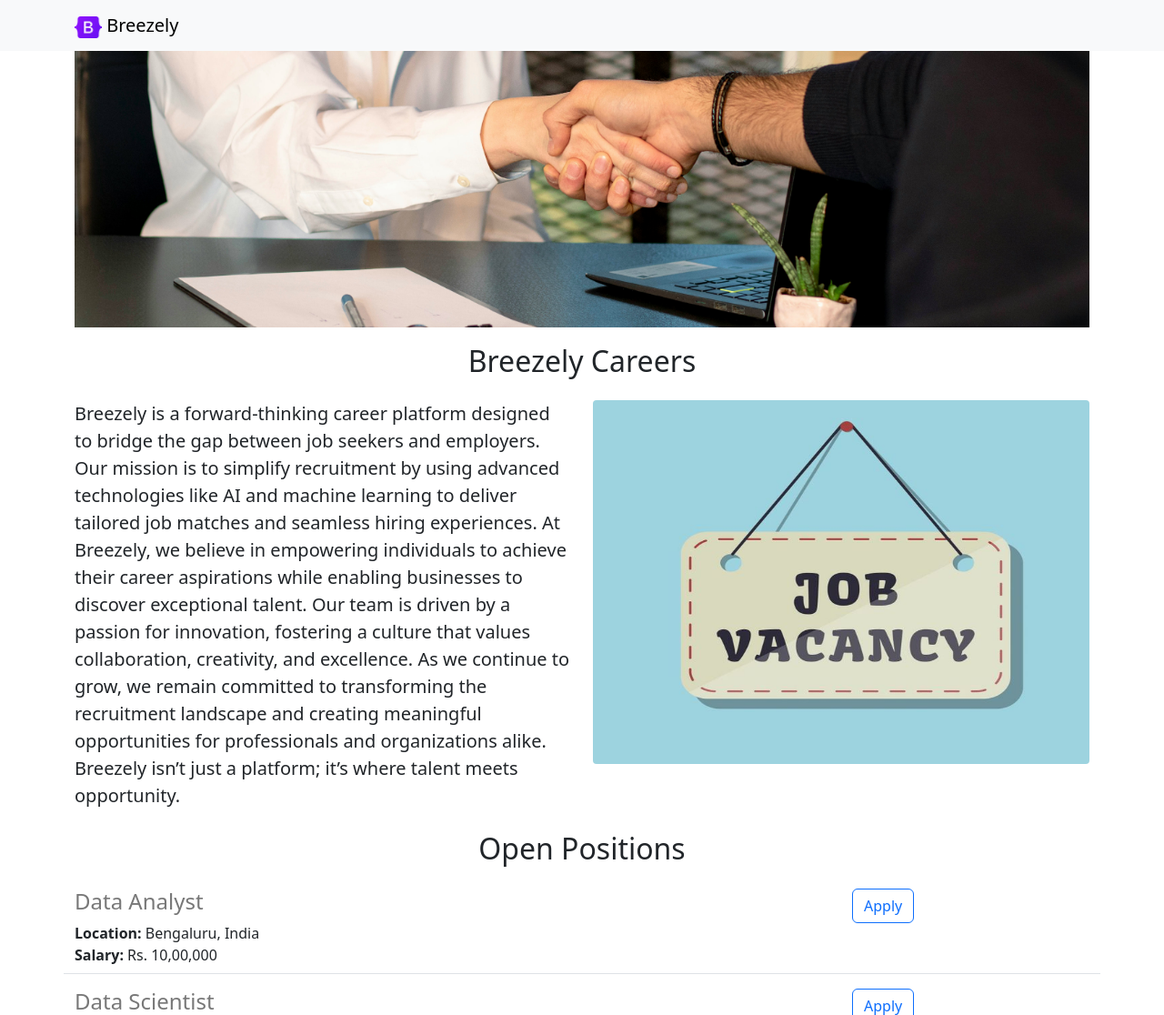
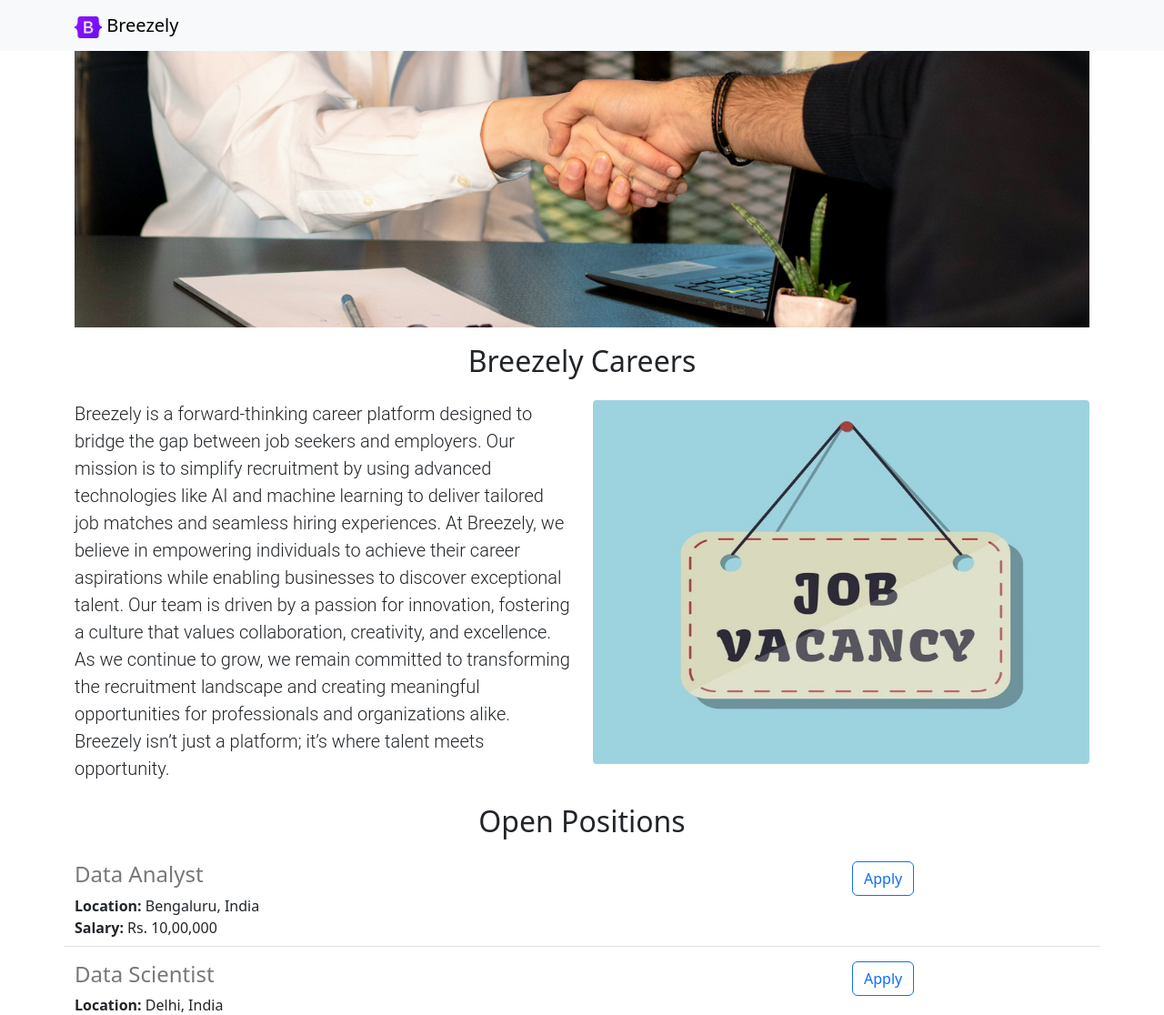
Before and after one commit to Chavan-Gourav/breezely-careers-website-V2, a Flask app: page / in a window 1280 px wide. Shown: the top 1116 px of the page at 91% size. Run offline with Flask 3, Linux system fonts and the light colour scheme.

Commit message:
made some changes

```diff
--- a/templates/home.html
+++ b/templates/home.html
@@ -24,7 +24,7 @@
     <h2 class="text-center mt-2 mb-4">Breezely Careers</h2>
     <div class="row">
         <div class="col-md-6">
-        <p class="lead">
+        <p class="lead" style="font-family: Roboto;">
             Breezely is a forward-thinking career platform designed to bridge the gap between job seekers and employers. Our mission is to simplify recruitment by using advanced technologies like AI and machine learning to deliver tailored job matches and seamless hiring experiences.
             At Breezely, we believe in empowering individuals to achieve their career aspirations while enabling businesses to discover exceptional talent. Our team is driven by a passion for innovation, fostering a culture that values collaboration, creativity, and excellence.
             As we continue to grow, we remain committed to transforming the recruitment landscape and creating meaningful opportunities for professionals and organizations alike. Breezely isn’t just a platform; it’s where talent meets opportunity.
```
